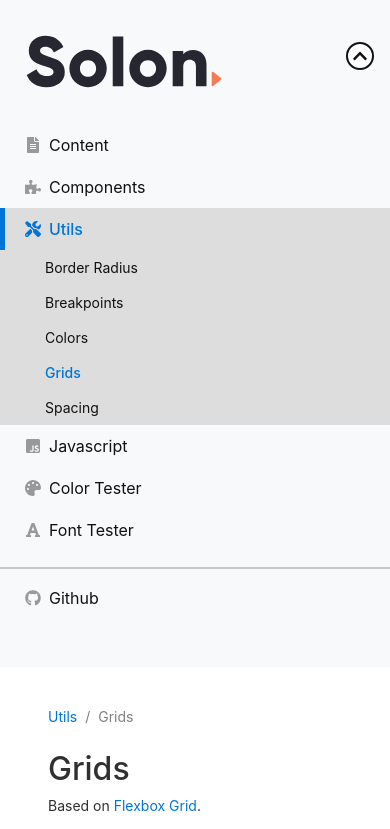
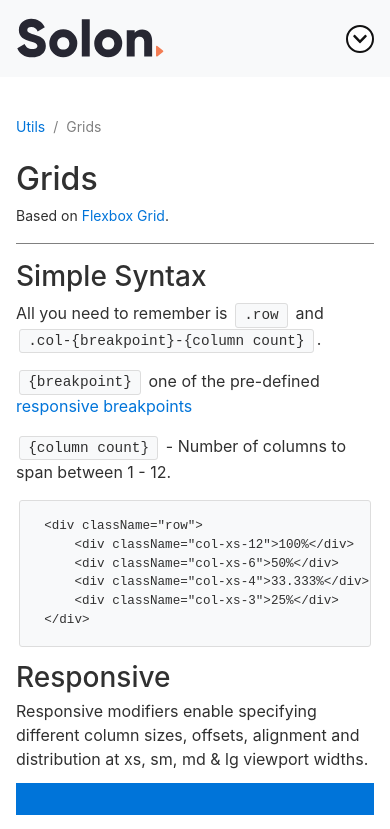
Before and after one commit to FindawayWorld/Solon, a React (Create React App) app: page /utils/grids in a window 390 px wide. Shown: the top 829 px of the page. Built offline with nearby package versions, Linux system fonts and the light colour scheme.

Commit message:
Misc fixes to responsive sidebar

```diff
--- a/src/App.js
+++ b/src/App.js
@@ -35,23 +35,6 @@ export const ScrollToTop = () => {
     return null;
 };
 
-export const NavLink = ({ to, className, activeClass, activeWhenExact = true, ...props }) => {
-    let match = useRouteMatch({
-        path: to,
-        exact: activeWhenExact
-    });
-
-    return (
-        <Link
-            className={classnames(className, {
-                [activeClass]: match
-            })}
-            to={to}
-            {...props}
-        />
-    );
-};
-
 export const componentsNav = [
     ['/components/badges', 'Badges'],
     ['/components/breadcrumbs', 'Breadcrumbs'],
@@ -78,8 +61,31 @@ export const utilsNav = [
 utilsNav.sort((a, b) => asc(a[1], b[1]));
 
 const App = () => {
-    const [collapseSidebar, setCollapseSidebar] = React.useState(false);
+    const medium = window.matchMedia('(max-width: 768px)');
+    const [collapseSidebar, setCollapseSidebar] = React.useState(medium.matches);
     const location = useLocation();
+
+    const NavLink = ({ to, className, activeClass, activeWhenExact = true, ...props }) => {
+        let match = useRouteMatch({
+            path: to,
+            exact: activeWhenExact
+        });
+
+        return (
+            <Link
+                className={classnames(className, {
+                    [activeClass]: match
+                })}
+                to={to}
+                onClick={() => {
+                    if (medium.matches) {
+                        setCollapseSidebar(true);
+                    }
+                }}
+                {...props}
+            />
+        );
+    };
 
     return (
         <div className="site-row">
@@ -88,11 +94,17 @@ const App = () => {
                     'sidebar-slim': collapseSidebar
                 })}
             >
-                <div className="sidebar-wrapper py-8">
-                    <NavLink className="logo" activeClass="active" activeWhenExact to="/">
-                        {collapseSidebar && <SolonIcon width={50} />}
-                        {!collapseSidebar && <SolonLogo width={200} />}
-                    </NavLink>
+                <div className="sidebar-wrapper">
+                    <div className="sidebar-header">
+                        <NavLink className="logo" activeClass="active" activeWhenExact to="/">
+                            <SolonIcon width={50} className="small-logo" />
+                            <SolonLogo className="full-logo" />
+                        </NavLink>
+                        <button className="btn collapse-button" onClick={() => setCollapseSidebar(!collapseSidebar)}>
+                            <FaChevronLeft />
+                        </button>
+                    </div>
+
                     <ul className="nav flex-column">
                         <li className="nav-item">
                             <NavLink className="nav-link" activeClass="active" to="/content">
@@ -172,12 +184,9 @@ const App = () => {
                             </a>
                         </li>
                     </ul>
-                    <button className="btn collapse-button" onClick={() => setCollapseSidebar(!collapseSidebar)}>
-                        <FaChevronLeft />
-                    </button>
                 </div>
             </nav>
-            <div className="main-wrapper px-12 py-8">
+            <div className="main-wrapper px-4 px-md-12 py-8">
                 <main className="page" role="main">
                     <Switch>
                         <Route exact path="/">
--- a/src/scss/mods/_sidebar.scss
+++ b/src/scss/mods/_sidebar.scss
@@ -11,13 +11,8 @@ $sidebar-bg-active: $silver;
     align-items: center;
     color: $font-color;
     font-size: 2rem;
-    margin-bottom: 2rem;
-
-    padding-left: calc(1.25rem + 5px);
 
     svg {
-        margin-right: 0.5rem;
-        width: auto !important;
         height: auto !important;
     }
 
@@ -27,6 +22,14 @@ $sidebar-bg-active: $silver;
         text-decoration: underline;
         text-decoration-color: $blue;
         border-bottom: none;
+    }
+
+    .small-logo {
+        display: none;
+    }
+    .full-logo {
+        display: block;
+        width: rem(150);
     }
 }
 
@@ -44,12 +47,98 @@ $sidebar-bg-active: $silver;
 
     width: 100%;
 
+    .nav-item {
+        white-space: nowrap;
+        overflow: hidden;
+        span {
+            white-space: nowrap;
+        }
+
+        &.active {
+            background-color: $sidebar-bg-active;
+            > .nav {
+                display: block;
+            }
+            > .nav .nav-link {
+                border-color: $sidebar-bg-active;
+            }
+        }
+
+        > .nav {
+            display: none;
+            margin-bottom: 0;
+            .nav-link {
+                font-size: 0.875rem;
+                padding-left: rem(40);
+                height: rem(35);
                 svg {
+                    display: none;
+                }
+                &.active {
+                    border-color: $sidebar-bg-active;
+                    svg {
+                        display: inline-block;
+                    }
+                }
+            }
+        }
+    }
+
+    .nav-link {
+        display: flex;
+        flex-direction: row;
+        align-items: center;
+        font-weight: 400;
+        color: $font-color;
+        height: 42px;
+        border-left: solid 5px transparent;
+        padding-left: rem(20);
+        transition: none;
+
+        svg {
+            margin-right: rem(8);
+            color: #999;
             display: inline-block;
             width: 16px;
             height: 16px;
             vertical-align: text-bottom;
             flex: none;
+        }
+
+        &.active {
+            border-color: $primary;
+            background-color: $sidebar-bg-active;
+            color: $primary;
+            font-weight: 500;
+        }
+    }
+
+    .nav-link:hover svg,
+    .sidebar .active svg {
+        color: inherit;
+    }
+}
+
+.sidebar-header {
+    display: flex;
+    flex-direction: row;
+    justify-content: space-between;
+    align-items: center;
+    width: 100%;
+    padding: 1rem;
+
+    @media #{$large} {
+        display: block;
+        padding-top: 0;
+        padding-right: 0;
+        padding-bottom: 0;
+        padding-left: calc(1.25rem + 5px);
+        margin-bottom: 2rem;
+
+        .sidebar-slim & {
+            padding-left: 0;
+            text-align: center;
+        }
     }
 }
 
@@ -65,6 +154,8 @@ $sidebar-bg-active: $silver;
         position: sticky;
         top: 0;
         height: 100vh;
+        padding-top: 2rem;
+        padding-bottom: 2rem;
     }
 }
 
@@ -83,75 +174,6 @@ $sidebar-bg-active: $silver;
     border: none;
 }
 
-.sidebar .nav-item {
-    white-space: nowrap;
-    overflow: hidden;
-    span {
-        white-space: nowrap;
-    }
-    &.active {
-        background-color: $sidebar-bg-active;
-        > .nav {
-            display: block;
-        }
-    }
-
-    > .nav {
-        display: none;
-    }
-}
-
-.sidebar .nav-link {
-    display: flex;
-    flex-direction: row;
-    align-items: center;
-    font-weight: 400;
-    color: $font-color;
-    height: 42px;
-    border-left: solid 5px transparent;
-    padding-left: rem(20);
-    transition: none;
-
-    svg {
-        margin-right: rem(8);
-        color: #999;
-    }
-
-    &.active {
-        border-color: $primary;
-        background-color: $sidebar-bg-active;
-        color: $primary;
-        font-weight: 500;
-    }
-}
-
-.sidebar .nav-link:hover svg,
-.sidebar .active svg {
-    color: inherit;
-}
-
-.sidebar .nav-item > .nav {
-    margin-bottom: 0;
-    .nav-link {
-        font-size: 0.875rem;
-        padding-left: rem(40);
-        height: rem(35);
-        svg {
-            display: none;
-        }
-        &.active {
-            border-color: $sidebar-bg-active;
-            svg {
-                display: inline-block;
-            }
-        }
-    }
-}
-
-.sidebar .nav-item.active > .nav .nav-link {
-    border-color: $sidebar-bg-active;
-}
-
 .sidebar-slim {
     .sidebar-wrapper {
         display: flex;
@@ -166,13 +188,14 @@ $sidebar-bg-active: $silver;
         margin-bottom: 0;
         align-items: center;
     }
-
+    .small-logo {
+        display: none;
+    }
+    .full-logo {
+        display: block;
+    }
     .logo {
         margin-bottom: 0;
-    }
-    .logo svg {
-        width: rem(24);
-        display: block;
     }
 
     .fw-logo {
@@ -205,19 +228,17 @@ $sidebar-bg-active: $silver;
 @media #{$large} {
     .sidebar-slim {
         width: auto;
+        .sidebar-header {
+        }
+        .small-logo {
+            display: block;
+        }
+        .full-logo {
+            display: none;
+        }
         .logo {
             padding: 0;
-            margin-bottom: 2rem;
-            span {
-                display: none;
-            }
-        }
-        .logo {
             justify-content: center;
-
-            svg {
-                margin: 0;
-            }
         }
         hr {
             display: block;
@@ -257,13 +278,10 @@ $sidebar-bg-active: $silver;
     background-color: $white;
     border: solid 2px $font-color;
     color: $font-color;
-    $height: (28); //16 + 4 + 8
-    $half: ($height) / 2;
-    position: absolute;
-    top: rem(56 - $half);
-    right: 1rem;
+
     padding: 0.25rem;
     border-radius: 200px;
+
     display: flex;
     justify-content: center;
     align-content: center;
@@ -281,6 +299,9 @@ $sidebar-bg-active: $silver;
     }
 
     @media #{$large} {
+        $height: (28); //16 + 4 + 8
+        $half: ($height) / 2;
+        position: absolute;
         right: rem($half * -1);
         top: rem(85);
 
```
Lines whose indentation alone changed are shown as unchanged.
